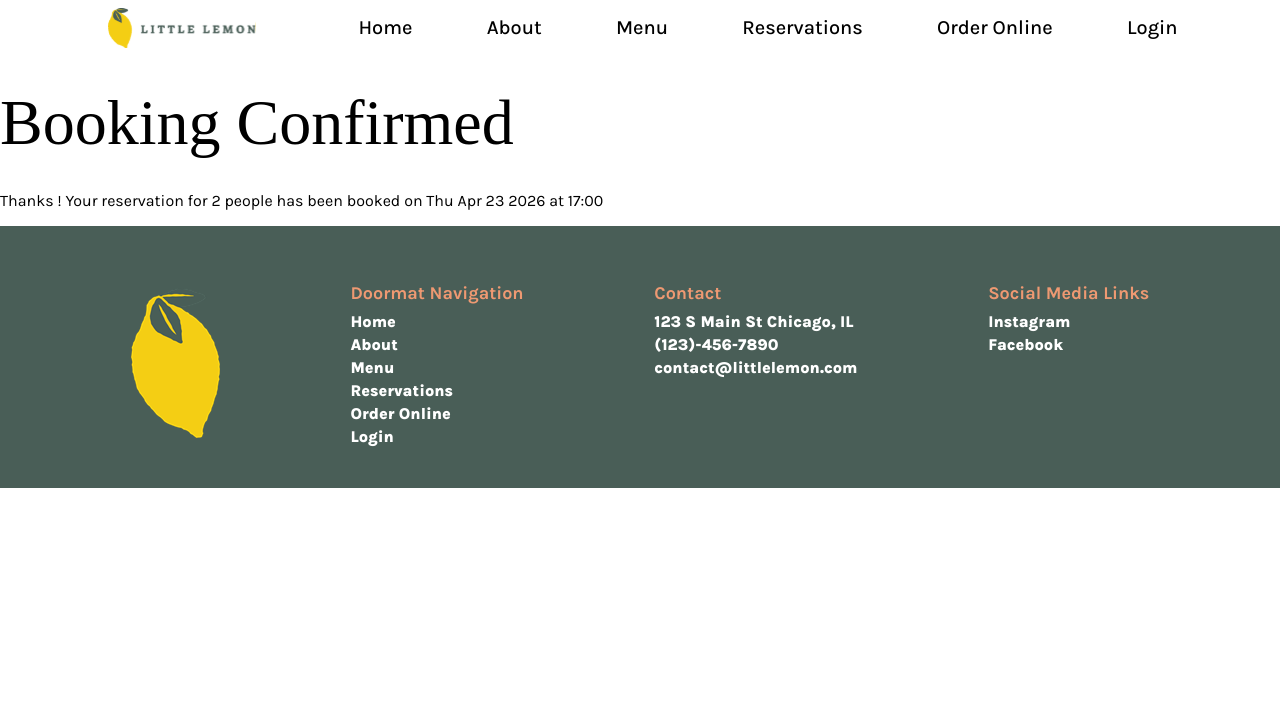
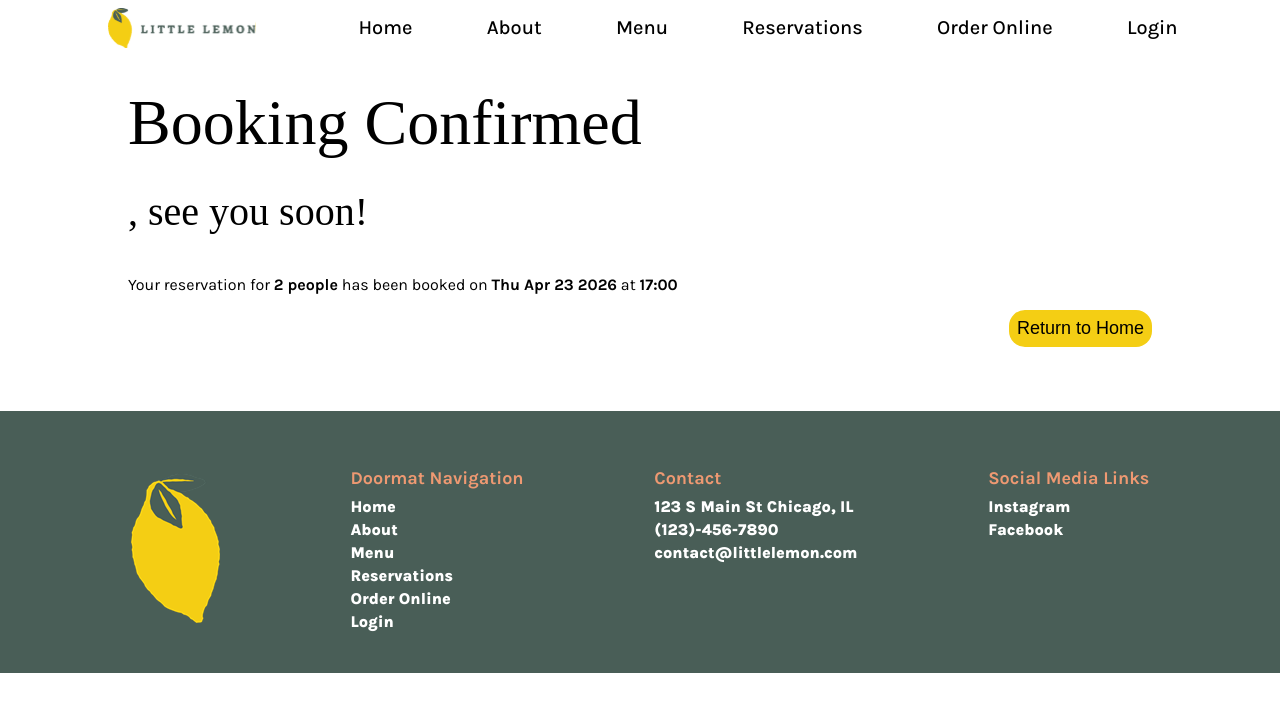
Before and after one commit to BabbSt/Little-Lemon, a React (Create React App) app in the folder little-lemon/: page /confirm-booking in a window 1280 px wide. Shown: the top 712 px of the page. Built offline with nearby package versions, Linux system fonts and the light colour scheme; a web font is replaced by a local one.

Commit message:
confirmBooking style,  button navigation, min date
Styled the confirm booking page.

Added navigation to on click for buttons

Added min date to date field so can't select days in the past

```diff
--- a/little-lemon/src/App.css
+++ b/little-lemon/src/App.css
@@ -144,7 +144,8 @@ ul{
   list-style: none;
 }
 
-main section{
+main>section,
+.pageContent{
   padding: 0 10% 5%;
 }
 
--- a/little-lemon/src/components/BookingForm.js
+++ b/little-lemon/src/components/BookingForm.js
@@ -5,6 +5,9 @@ function BookingForm(props){
     const times = props.availableTimes.map((time)=>{
         return <option value={time}>{time}</option>
     })
+
+   let today = new Date();
+   let todayString = today.getFullYear().toString()+"-"+(today.getMonth()+1).toString().padStart(2,'0')+"-"+today.getDate().toString().padStart(2,'0');
 
     const [firstNameTouched, setFirstNameTouched] = useState(false);
     const [lastNameTouched, setLastNameTouched] = useState(false);
@@ -27,7 +30,7 @@ function BookingForm(props){
             </p>
             <p id="dateInput">
                 <label htmlFor="date">Date</label>
-                <input type="date" id="date" name="date" value={props.date} onChange={(e) => {
+                <input type="date" id="date" name="date" min={todayString} value={props.date} onChange={(e) => {
                 props.setDate(e.target.value);
                 props.timesDispatch({type: e.target.value});
                 }}></input>
--- a/little-lemon/src/components/BookingPage.js
+++ b/little-lemon/src/components/BookingPage.js
@@ -18,7 +18,7 @@ function BookingPage(props){
 
    const [occasion, setOccasion] = useState("occasion");
  return (
-    <div id="bookingPage">
+    <div className="pageContent">
     <h1>Reserve a Table</h1>
     <div id="bookingPageContent">
     <BookingForm
--- a/little-lemon/src/components/ConfirmBooking.js
+++ b/little-lemon/src/components/ConfirmBooking.js
@@ -1,10 +1,19 @@
+import '../css/ConfirmBooking.css';
+import { useNavigate } from "react-router-dom";
+
 function ConfirmBooking(props){
     const selectedDate = new Date(props.date + "T00:00-0800").toDateString();
+    const navigate = useNavigate();
     return (
-    <>
+    <div id="confirmBooking" className="pageContent">
     <h1>Booking Confirmed</h1>
-    <p>{`Thanks ${props.firstName}! Your reservation for ${props.guests} people has been booked on ${selectedDate} at ${props.time}`}</p>
-    </>
+    <section></section>
+    <p className="subTitle">{`${props.firstName}, see you soon!`}</p>
+    <p>Your reservation for <strong>{props.guests} people</strong> has been booked on <strong>{selectedDate}</strong> at <strong>{props.time}</strong></p>
+    <div id="buttonContainer">
+    <button type='button' onClick={()=>{navigate("/")}}>Return to Home</button>
+    </div>
+    </div>
 );
 }
 
--- a/little-lemon/src/components/Hero.js
+++ b/little-lemon/src/components/Hero.js
@@ -1,13 +1,15 @@
 import '../css/Hero.css';
 import platedFlight from '../images/Plated Flight.png';
+import { useNavigate } from "react-router-dom";
 
 function Hero(){
+    const navigate = useNavigate();
     return(
         <section id="hero">
         <h1>Little Lemon <span className="subTitle">Chicago</span></h1>
         <p className="leadText">We are a family owned Mediterranean restaurant, focused on traditional recipes served with a modern twist.</p>
         <img src={platedFlight} alt='Plated flight of bread with various toppings including prosciutto, vegetables, and seeds'/>
-        <button className='greenBkrd'>Reserve a Table</button>
+        <button type='button' className='greenBkrd' onClick={()=>{navigate("/booking")}}>Reserve a Table</button>
         </section>
     )
 }
--- a/little-lemon/src/css/Booking.css
+++ b/little-lemon/src/css/Booking.css
@@ -1,6 +1,3 @@
-#bookingPage{
-    padding: 0 10% 3%;
-}
 
 #bookingPageContent{
     display: grid;
--- /dev/null
+++ b/little-lemon/src/css/ConfirmBooking.css
@@ -0,0 +1,11 @@
+#confirmBooking h1{
+    margin-bottom: 16px;
+}
+
+#confirmBooking p.subtitle{
+    margin: 0;
+}
+
+#buttonContainer{
+    text-align: right;
+}
```
